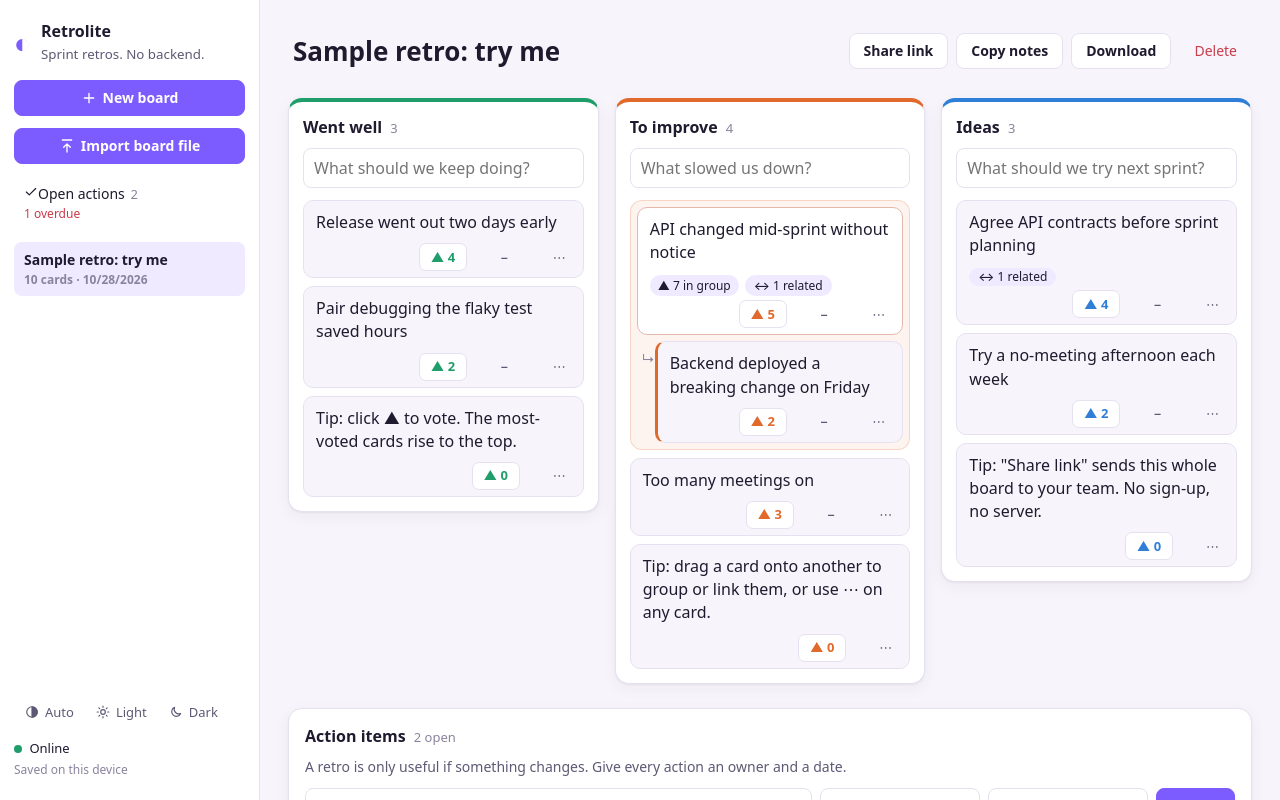
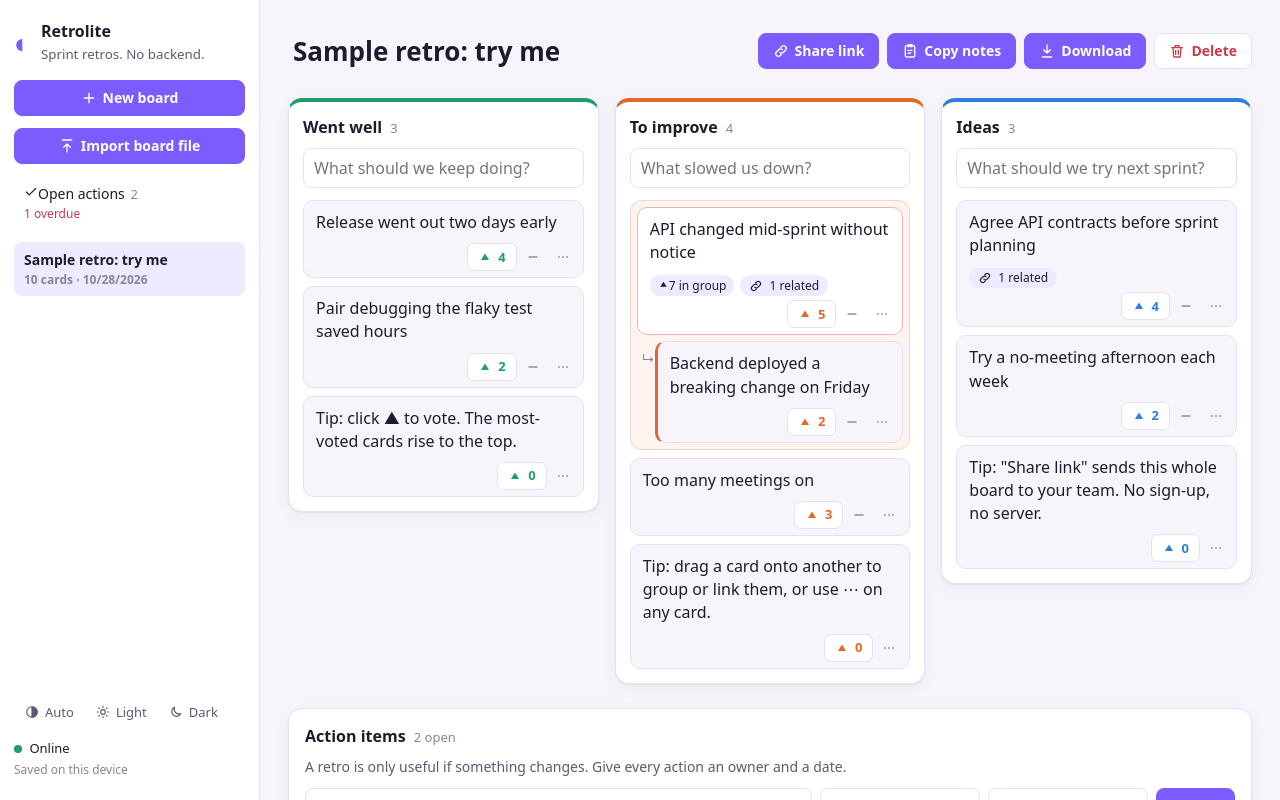
Before and after one commit to theinsanecat/retrolite, a React (Vite) app: page / in a window 1280 px wide. Both pictures are taken after a click on the button "Try a sample board". Shown: the top 800 px of the page. Built offline with nearby package versions, Linux system fonts and the light colour scheme.

Commit message:
Board: SVG icons, primary actions, secondary Delete and Cancel

```diff
--- a/src/components/BoardView.tsx
+++ b/src/components/BoardView.tsx
@@ -8,6 +8,7 @@ import { Actions } from './Actions'
 import { Button } from './ui/Button'
 import { Menu, type MenuEntry } from './ui/Menu'
 import { Tooltip } from './ui/Tooltip'
+import { Icon } from './ui/Icon'
 import { useToast } from './ui/Toaster'
 
 /*
@@ -108,17 +109,17 @@ export function BoardView({ board, duplicateTitle, onChange, onTitleDone, onShar
     const entries: MenuEntry[] = [
       { kind: 'heading', label: 'Organize' },
       {
-        id: 'group', icon: '⤵', label: role === 'child' ? 'Move to another group…' : 'Group under a card…',
+        id: 'group', icon: 'groupUnder', label: role === 'child' ? 'Move to another group…' : 'Group under a card…',
         hint: role === 'parent' ? `Brings its ${kids} grouped card${kids === 1 ? '' : 's'} along` : 'Then click the card to group it under',
         blocked: !canGroup, onSelect: () => startPick(card.id, 'group'),
       },
     ]
-    if (role === 'child') entries.push({ id: 'out', icon: '⤴', label: 'Take out of group', hint: 'Stays in this column', onSelect: () => act(removeFromGroup(cards, card.id)) })
-    if (role === 'parent') entries.push({ id: 'ungroup', icon: '⇱', label: `Ungroup ${kids} card${kids === 1 ? '' : 's'}`, hint: kids === 1 ? 'It stays in this column, on its own' : 'They stay in this column, on their own', onSelect: () => act(ungroup(cards, card.id)) })
-    entries.push({ id: 'link', icon: '↔', label: 'Link to a related card…', hint: 'In any column', blocked: !canLink, onSelect: () => startPick(card.id, 'link') })
+    if (role === 'child') entries.push({ id: 'out', icon: 'takeOut', label: 'Take out of group', hint: 'Stays in this column', onSelect: () => act(removeFromGroup(cards, card.id)) })
+    if (role === 'parent') entries.push({ id: 'ungroup', icon: 'ungroup', label: `Ungroup ${kids} card${kids === 1 ? '' : 's'}`, hint: kids === 1 ? 'It stays in this column, on its own' : 'They stay in this column, on their own', onSelect: () => act(ungroup(cards, card.id)) })
+    entries.push({ id: 'link', icon: 'link', label: 'Link to a related card…', hint: 'In any column', blocked: !canLink, onSelect: () => startPick(card.id, 'link') })
     for (const id of links) {
       const other = byId(cards, id)!
-      entries.push({ id: `unlink-${id}`, icon: '✂', label: `Unlink “${short(other.text, 28)}”`, onSelect: () => act(unlinkCards(cards, card.id, id)) })
+      entries.push({ id: `unlink-${id}`, icon: 'unlink', label: `Unlink “${short(other.text, 28)}”`, onSelect: () => act(unlinkCards(cards, card.id, id)) })
     }
 
     const targets = columns.filter(c => c.id !== card.column)
@@ -126,7 +127,7 @@ export function BoardView({ board, duplicateTitle, onChange, onTitleDone, onShar
       entries.push({ kind: 'separator' }, { kind: 'heading', label: 'Move to column' })
       for (const col of targets) {
         entries.push({
-          id: `move-${col.id}`, icon: '→', label: col.title,
+          id: `move-${col.id}`, icon: 'arrowRight', label: col.title,
           hint: role === 'parent' ? `With its ${kids} grouped card${kids === 1 ? '' : 's'}` : role === 'child' ? 'Leaves its group' : undefined,
           onSelect: () => act(moveToColumn(cards, card.id, col.id, col.title)),
         })
@@ -135,9 +136,9 @@ export function BoardView({ board, duplicateTitle, onChange, onTitleDone, onShar
 
     entries.push(
       { kind: 'separator' },
-      { id: 'edit', icon: '✎', label: 'Edit text', onSelect: () => document.getElementById(`card-text-${card.id}`)?.focus() },
+      { id: 'edit', icon: 'pencil', label: 'Edit text', onSelect: () => document.getElementById(`card-text-${card.id}`)?.focus() },
       {
-        id: 'reset', icon: '↺', label: 'Reset votes', hint: card.votes ? `Takes back all ${card.votes}` : undefined, blocked: !card.votes,
+        id: 'reset', icon: 'reset', label: 'Reset votes', hint: card.votes ? `Takes back all ${card.votes}` : undefined, blocked: !card.votes,
         onSelect: () => {
           if (!card.votes) return toast('card.noVotes', { a: card.text })
           setCards(cards.map(c => (c.id === card.id ? { ...c, votes: 0 } : c)))
@@ -145,7 +146,7 @@ export function BoardView({ board, duplicateTitle, onChange, onTitleDone, onShar
         },
       },
       {
-        id: 'delete', icon: '🗑', label: 'Delete card', danger: true,
+        id: 'delete', icon: 'trash', label: 'Delete card', danger: true,
         hint: role === 'parent' ? (kids === 1 ? 'Its grouped card stays, on its own' : `Its ${kids} grouped cards stay, on their own`) : undefined,
         onSelect: () => remove(card.id),
       },
@@ -161,10 +162,10 @@ export function BoardView({ board, duplicateTitle, onChange, onTitleDone, onShar
     const linkBlocked = checkLink(cards, cardId, targetId)
     return [
       { kind: 'heading', label: `Dropped on “${short(target.text, 30)}”` },
-      { id: 'drop-group', icon: '⤵', label: 'Group under it', hint: target.parentId ? 'Joins its group' : undefined, blocked: !!groupBlocked, onSelect: () => act(groupUnder(cards, cardId, targetId)) },
-      { id: 'drop-link', icon: '↔', label: 'Link as related', blocked: !!linkBlocked, onSelect: () => act(linkCards(cards, cardId, targetId)) },
+      { id: 'drop-group', icon: 'groupUnder', label: 'Group under it', hint: target.parentId ? 'Joins its group' : undefined, blocked: !!groupBlocked, onSelect: () => act(groupUnder(cards, cardId, targetId)) },
+      { id: 'drop-link', icon: 'link', label: 'Link as related', blocked: !!linkBlocked, onSelect: () => act(linkCards(cards, cardId, targetId)) },
       { kind: 'separator' },
-      { id: 'drop-cancel', icon: '', label: 'Cancel', onSelect: () => {} },
+      { id: 'drop-cancel', icon: 'x', label: 'Cancel', onSelect: () => {} },
     ]
   }
 
@@ -185,10 +186,10 @@ export function BoardView({ board, duplicateTitle, onChange, onTitleDone, onShar
           {duplicateTitle && <small className="warn">Another board already has this name. It will get a number when you click away.</small>}
         </div>
         <div className="row">
-          <Button tip="Copy a link that carries this whole board" onClick={onShare}>Share link</Button>
-          <Button tip="Copy meeting notes as Markdown, for Slack, Jira or email" onClick={onNotes}>Copy notes</Button>
-          <Button tip="Save this board as a file: a backup, or for boards too big for a link" onClick={onDownload}>Download</Button>
-          <Button variant="tertiary" danger tip="Delete this board from this device" onClick={onDelete}>Delete</Button>
+          <Button variant="primary" icon="link" tip="Copy a link that carries this whole board" onClick={onShare}>Share link</Button>
+          <Button variant="primary" icon="notes" tip="Copy meeting notes as Markdown, for Slack, Jira or email" onClick={onNotes}>Copy notes</Button>
+          <Button variant="primary" icon="download" tip="Save this board as a file: a backup, or for boards too big for a link" onClick={onDownload}>Download</Button>
+          <Button variant="secondary" danger icon="trash" tip="Delete this board from this device" onClick={onDelete}>Delete</Button>
         </div>
       </header>
 
@@ -198,7 +199,7 @@ export function BoardView({ board, duplicateTitle, onChange, onTitleDone, onShar
             <strong>{pick.mode === 'group' ? 'Group under which card?' : 'Link to which card?'}</strong>
             <span className="text-secondary"> Click a highlighted card for “{short(subject.text)}”. Esc cancels.</span>
           </span>
-          <Button variant="tertiary" size="sm" onClick={() => setPick(undefined)}>Cancel</Button>
+          <Button variant="secondary" size="sm" icon="x" onClick={() => setPick(undefined)}>Cancel</Button>
         </div>
       )}
 
@@ -349,32 +350,32 @@ function CardItem({ card, cards, pick, dragId, menuId, highlight, onUpdate, onMe
         <div className="card-tags">
           {kids > 0 && (
             <Tooltip text={`${card.votes} vote${card.votes === 1 ? '' : 's'} here, plus ${total - card.votes} from the ${kids} grouped card${kids === 1 ? '' : 's'}`}>
-              <span className="chip" tabIndex={0}>▲ {total} in group</span>
+              <span className="chip" tabIndex={0}><Icon name="vote" size={11} />{total} in group</span>
             </Tooltip>
           )}
           {links.length > 0 && (
-            <Button variant="tertiary" size="sm" className="chip link-chip" tip="Highlight the related cards" onClick={() => onHighlight(links)}>
-              ↔ {links.length} related
+            <Button variant="tertiary" size="sm" className="chip link-chip" icon="link" tip="Highlight the related cards" onClick={() => onHighlight(links)}>
+              {links.length} related
             </Button>
           )}
         </div>
       )}
       <div className="card-foot">
         <Tooltip text="Drag onto a card to group or link, or onto a column to move">
-          <span className="handle" aria-hidden onMouseDown={() => setArmed(true)} onMouseUp={() => setArmed(false)}>⠿</span>
+          <span className="handle" aria-hidden onMouseDown={() => setArmed(true)} onMouseUp={() => setArmed(false)}><Icon name="grip" /></span>
         </Tooltip>
         <span className="spacer" />
-        <Button variant="secondary" size="sm" className="vote" label={`Vote (${card.votes})`} tip="Vote" onClick={() => onUpdate({ ...card, votes: card.votes + 1 })}>
-          ▲ {card.votes}
+        <Button variant="secondary" size="sm" className="vote" icon="vote" label={`Vote (${card.votes})`} tip="Vote" onClick={() => onUpdate({ ...card, votes: card.votes + 1 })}>
+          {card.votes}
         </Button>
         {card.votes > 0 && (
-          <Button variant="tertiary" size="sm" icon label="Take back a vote" onClick={() => onUpdate({ ...card, votes: card.votes - 1 })}>−</Button>
+          <Button variant="tertiary" size="sm" iconOnly icon="minus" label="Take back a vote" onClick={() => onUpdate({ ...card, votes: card.votes - 1 })} />
         )}
         <Button
-          variant="tertiary" size="sm" icon label="Card options"
+          variant="tertiary" size="sm" iconOnly icon="more" label="Card options"
           aria-haspopup="menu" aria-expanded={menuId === card.id}
           onClick={e => onMenu(card.id, e.currentTarget)}
-        >⋯</Button>
+        />
       </div>
       {picking && (
         <button
```
